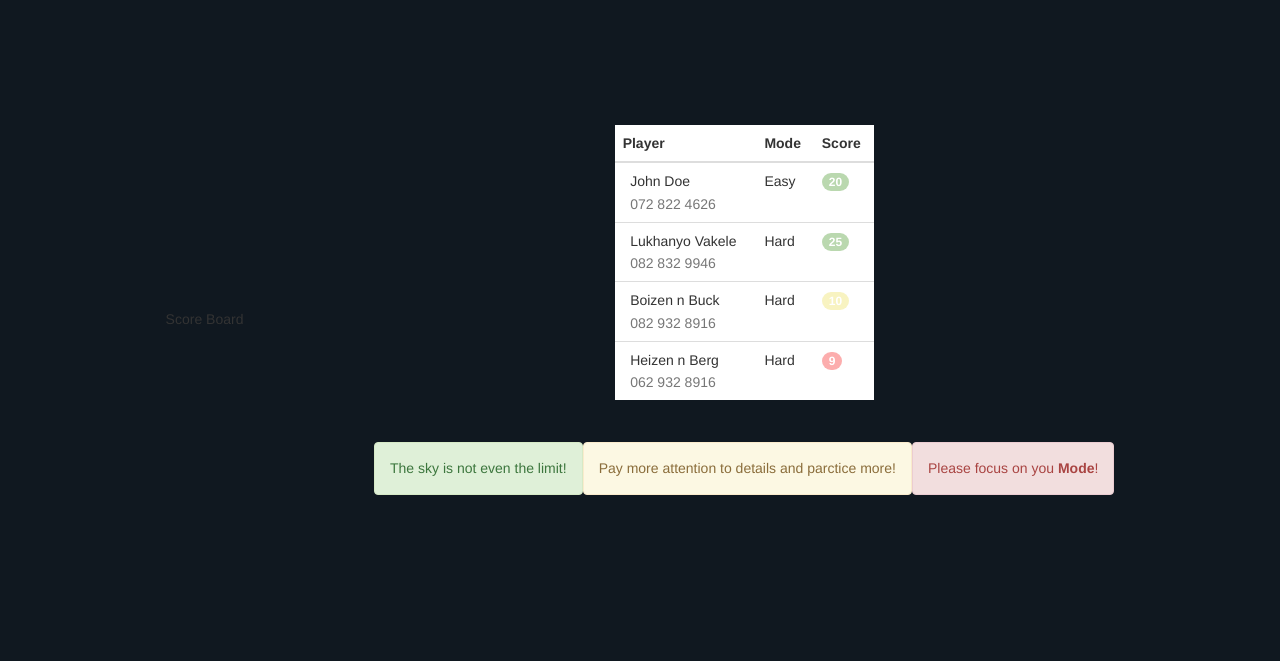
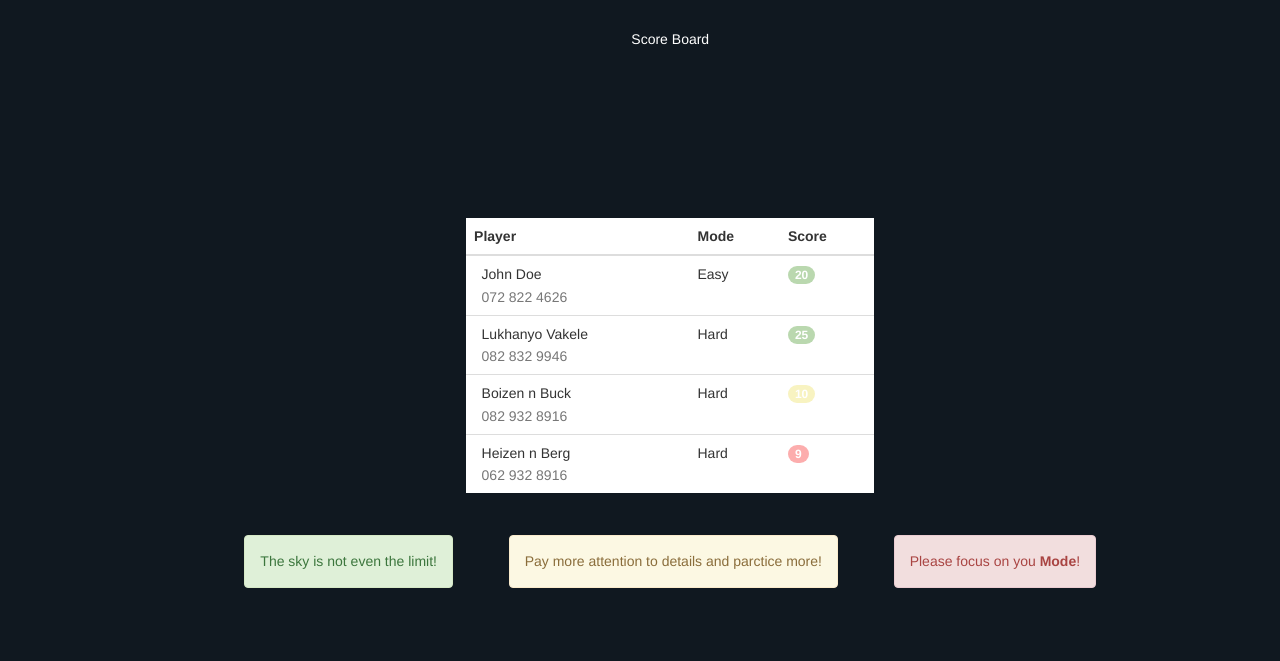
Before and after one commit to LukhanyoV/quizit, a website: page public/scoreBoard.html in a window 1280 px wide. Shown: the part 60-721 px from the top of the page. Drawn offline with nearby package versions, Linux system fonts and the light colour scheme.

Commit message:
score board fixed

```diff
--- a/public/scoreBoard.html
+++ b/public/scoreBoard.html
@@ -22,9 +22,9 @@
             <h1 class="title">QuiZiT!</h1>
         </header>
         <div class="container">
+            <br><br>
+            <div class="results">
                 <h1>Score Board</h1>
-            <br><br>
-            <div>
                 <table class="table table-hover align-middle mb-0 bg-white">
                     <thead class="bg-light">
                         <tr>
--- a/public/style.css
+++ b/public/style.css
@@ -258,12 +258,13 @@ button.submit:hover{
 /* the score board css */
 h1 {
     text-align: center;
+    color: var(--p-cl);
 }
 
 /* <!-- centering a bootstrap table bellow --> */
 .table {
     margin: auto;
-    width: 35% !important;
+    width: 45% !important;
 }
 .badge-success {
     background-color: rgba(142, 192, 124, 0.61);
@@ -276,8 +277,13 @@ h1 {
 }
 .labels {
     display: flex;
+    justify-content: space-around;
 }
 
 .results {
-    width: 100px;
+    display: flex;
+    flex-direction: column;
+    /* background-color: #008000; */
+    width: 75%;
+    height: 90%;
 }
```
Lines whose indentation alone changed are shown as unchanged.
